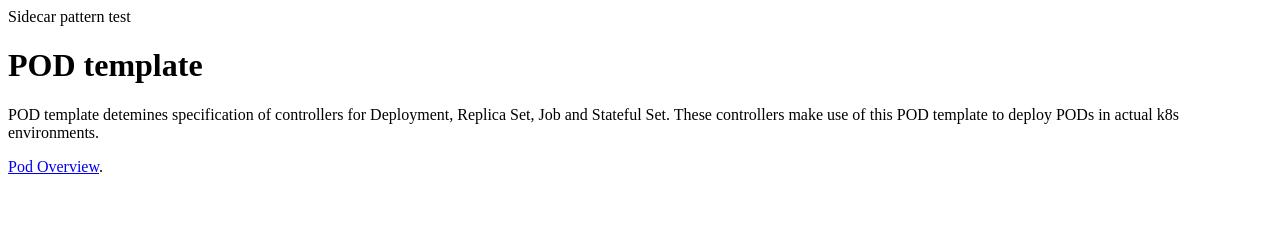
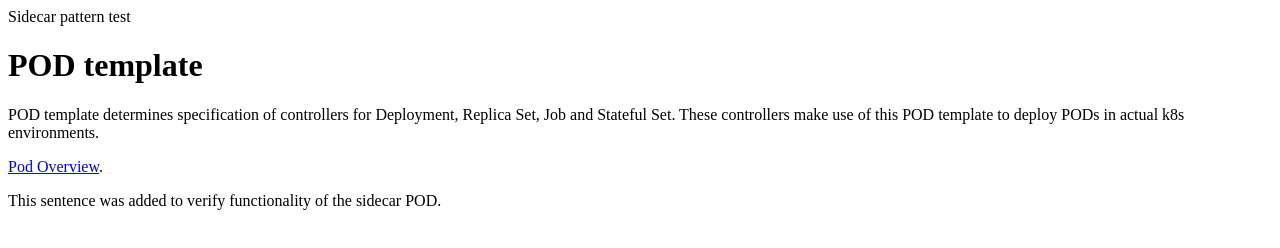
Before and after one commit to Otterton1978/web-contents, a plain HTML site: page index.html in a window 1280 px wide. Drawn offline with Linux system fonts and the light colour scheme.

Commit message:
Update web content to test sidecar pattern

```diff
--- a/index.html
+++ b/index.html
@@ -3,8 +3,9 @@
     <head>Sidecar pattern test</head>
     <body>
         <h1>POD template</h1>
-        <p>POD template detemines specification of controllers for Deployment, Replica Set, Job and Stateful Set. These controllers make use of this POD template to deploy PODs in actual k8s environments. </p>
+        <p>POD template determines specification of controllers for Deployment, Replica Set, Job and Stateful Set. These controllers make use of this POD template to deploy PODs in actual k8s environments. </p>
         <p><a href="https://kubernetes.io/docs/concepts/workloads/pods/pod-overview/">Pod Overview</a>.</p>
 
+	<p>This sentence was added to verify functionality of the sidecar POD. </p>
     </body>
 </html>
```
